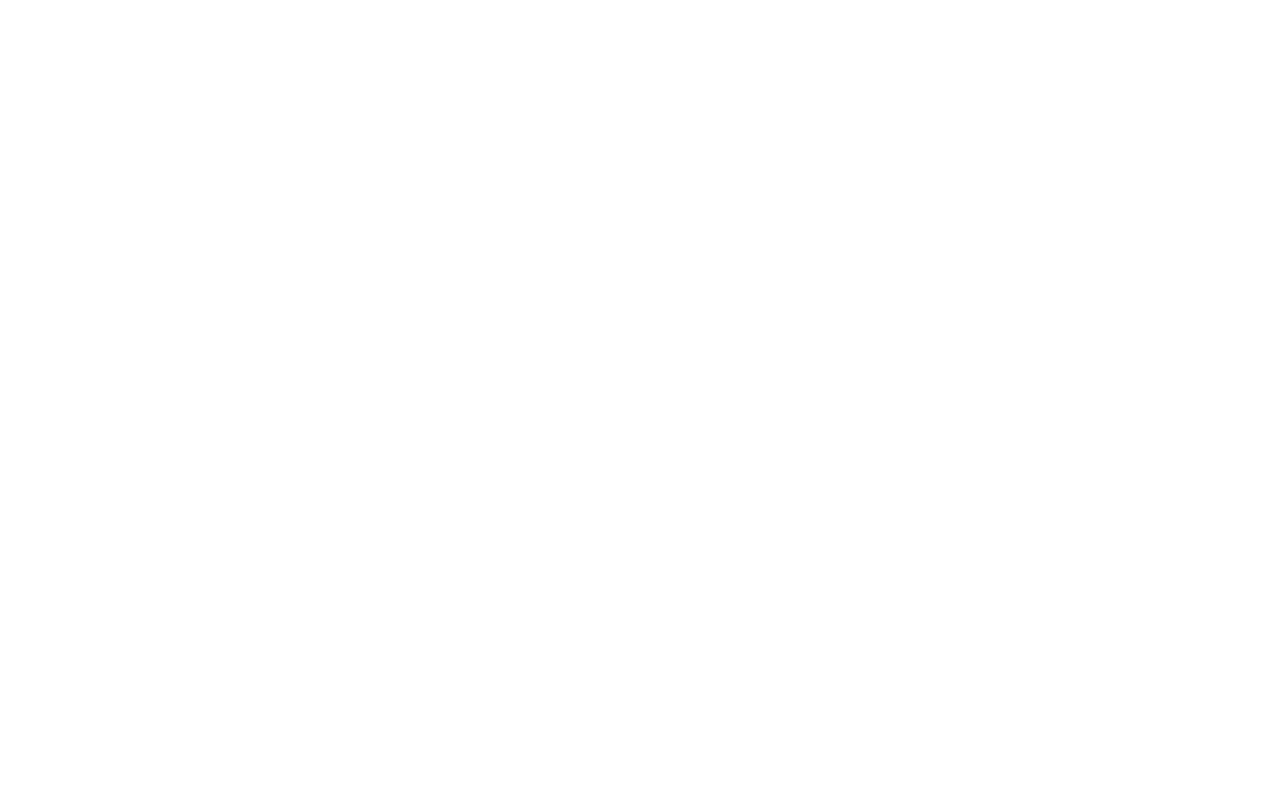
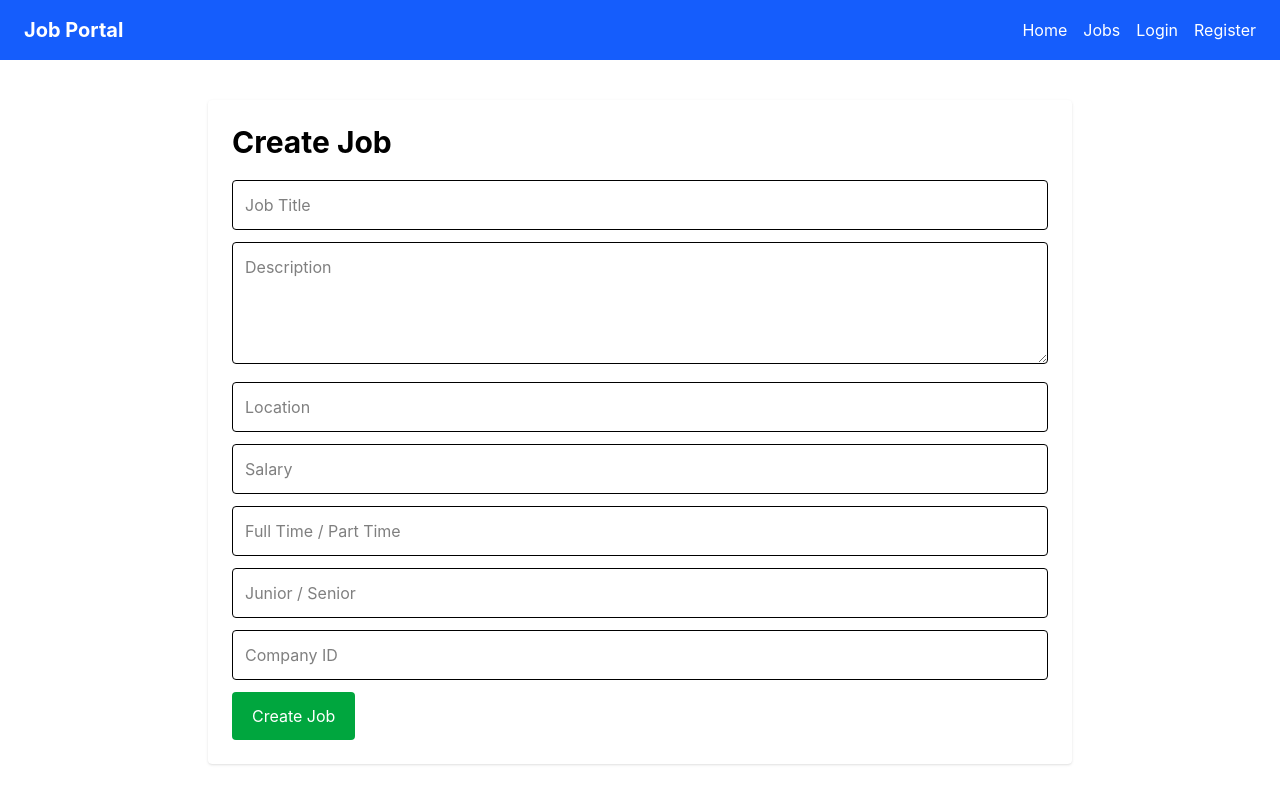
Before and after one commit to dilanithathsarani/Job-Portal---frontend, a React app: page /recruiter/create-job in a window 1280 px wide. Before the commit this address had no page. Built offline with nearby package versions, Linux system fonts and the light colour scheme; the HTML template or start-up script is replaced by a standard one.

Commit message:
recruiter's job creation page created

```diff
--- /dev/null
+++ b/src/pages/recruiter/createJob.jsx
@@ -0,0 +1,110 @@
+import { useState } from "react";
+import NavBar from "../../components/navBar";
+import api from "../../services/api";
+
+function CreateJob() {
+
+    const [job, setJob] = useState({
+        title: "",
+        description: "",
+        location: "",
+        salary: "",
+        jobType: "",
+        experienceLevel: "",
+        company: "",
+    });
+
+    const handleChange = (e) => {
+        setJob({
+            ...job,
+            [e.target.name]: e.target.value,
+        });
+    };
+
+    const handleSubmit = async (e) => {
+        e.preventDefault();
+        try {
+            await api.post("/jobs/create", job);
+            alert("Job Created Successfully!");
+        } catch (error) {
+            alert(error.response?.data?.message || "Failed to create job");
+            console.log(error);
+        }
+    };
+
+    return (
+        <>
+            <NavBar />
+
+            <div className="max-w-4xl mx-auto mt-10 px-4">
+                <form
+                    onSubmit={handleSubmit}
+                    className="bg-white p-6 shadow rounded"
+                >
+                    <h1 className="text-3xl font-bold mb-5">
+                        Create Job
+                    </h1>
+
+                    <input
+                        name="title"
+                        placeholder="Job Title"
+                        onChange={handleChange}
+                        className="w-full border p-3 mb-3 rounded"
+                    />
+
+                    <textarea
+                        name="description"
+                        placeholder="Description"
+                        onChange={handleChange}
+                        className="w-full border p-3 mb-3 rounded"
+                        rows={4}
+                    />
+
+                    <input
+                        name="location"
+                        placeholder="Location"
+                        onChange={handleChange}
+                        className="w-full border p-3 mb-3 rounded"
+                    />
+
+                    <input
+                        name="salary"
+                        placeholder="Salary"
+                        onChange={handleChange}
+                        className="w-full border p-3 mb-3 rounded"
+                    />
+
+                    <input
+                        name="jobType"
+                        placeholder="Full Time / Part Time"
+                        onChange={handleChange}
+                        className="w-full border p-3 mb-3 rounded"
+                    />
+
+                    <input
+                        name="experienceLevel"
+                        placeholder="Junior / Senior"
+                        onChange={handleChange}
+                        className="w-full border p-3 mb-3 rounded"
+                    />
+
+                    <input
+                        name="company"
+                        placeholder="Company ID"
+                        onChange={handleChange}
+                        className="w-full border p-3 mb-3 rounded"
+                    />
+
+                    <button
+                        type="submit"
+                        className="bg-green-600 text-white px-5 py-3 rounded"
+                    >
+                        Create Job
+                    </button>
+                </form>
+            </div>
+        </>
+    );
+}
+
+export default CreateJob;
--- a/src/routes/appRoutes.jsx
+++ b/src/routes/appRoutes.jsx
@@ -9,6 +9,7 @@ import AppliedJobs from "../pages/jobs/appliedJobs.jsx";
 import JobDetails from "../pages/jobs/jobDetails.jsx";
 import Dashboard from "../pages/recruiter/dashboard.jsx";
 import CreateCompany from "../pages/recruiter/createCompany.jsx";
+import CreateJob from "../pages/recruiter/createJob.jsx";
 
 function AppRoutes() {
     return (
@@ -62,6 +63,11 @@ function AppRoutes() {
                     element={<CreateCompany />}
                 />
 
+                <Route
+                    path="/recruiter/create-job"
+                    element={<CreateJob />}
+                />
+
             </Routes>
         </BrowserRouter>
     );
```
